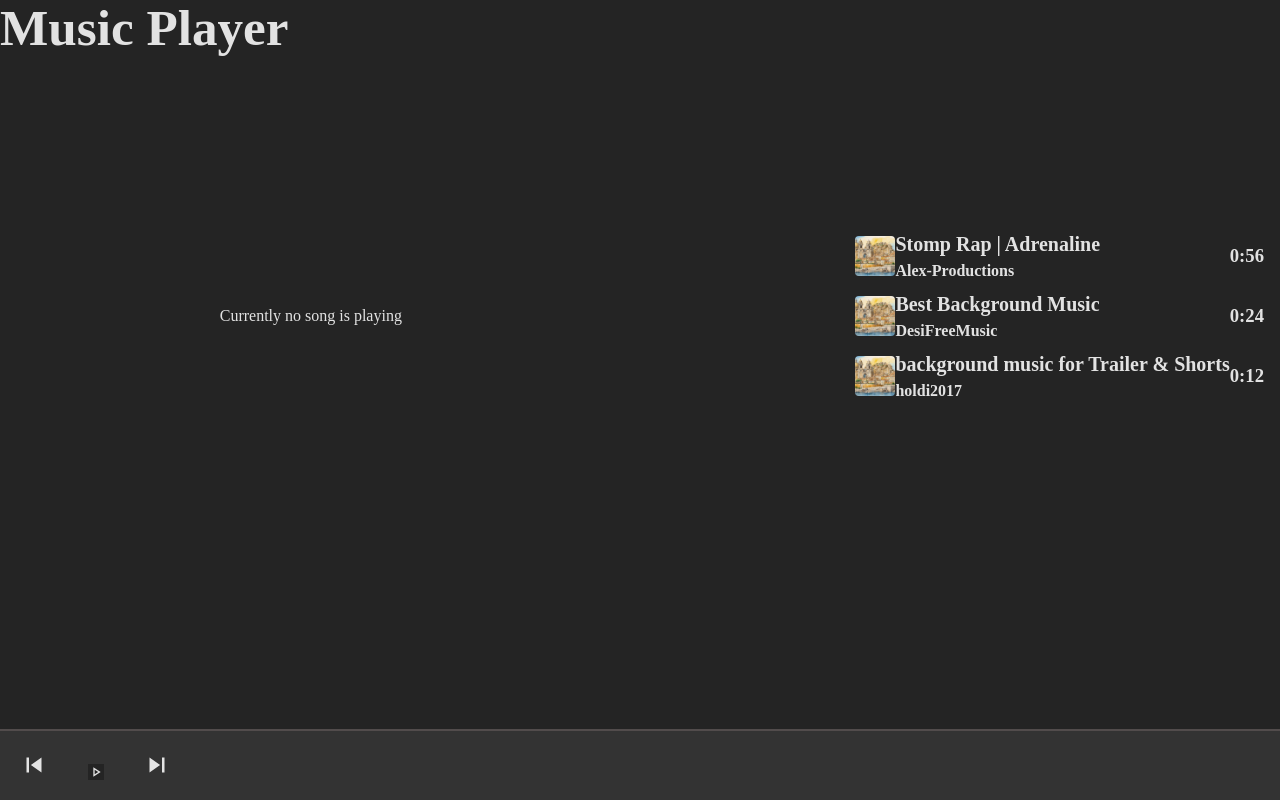
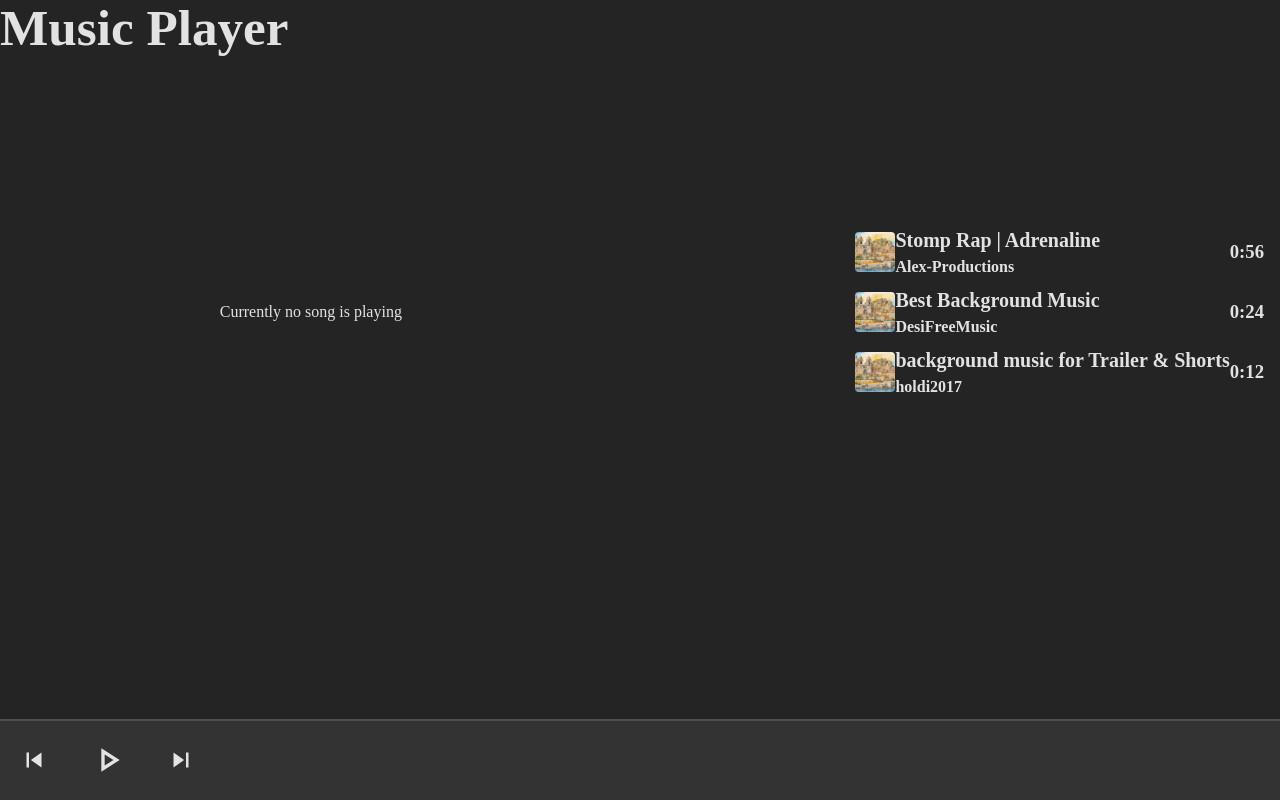
Before and after one commit to KarolisGaiv/music-player, a React (Vite) app: page / in a window 1280 px wide. Built offline with nearby package versions, Linux system fonts and the light colour scheme.

Commit message:
style: controls bar left icons

```diff
--- a/src/components/ControlsBar/ControlsBar.tsx
+++ b/src/components/ControlsBar/ControlsBar.tsx
@@ -33,7 +33,11 @@ export function ControlsBar() {
             <MdSkipPrevious className="control-icon" />
           </button>
           <button onClick={() => playTrack(currentTrackIndex)}>
-            {isPlaying ? <MdOutlinePause /> : <MdOutlinePlayArrow />}
+            {isPlaying ? (
+              <MdOutlinePause className="play-pause-icon" />
+            ) : (
+              <MdOutlinePlayArrow className="play-pause-icon" />
+            )}
           </button>
           <button onClick={() => nextTrack()}>
             <MdSkipNext className="control-icon" />
--- a/src/components/ControlsBar/style.css
+++ b/src/components/ControlsBar/style.css
@@ -18,6 +18,11 @@
   background-color: inherit;
 }
 
+.left-controls {
+  display: flex;
+  align-items: center;
+}
+
 .left-controls button {
   background: transparent;
   border: none;
@@ -28,3 +33,9 @@
   width: 30px;
   background: transparent;
 }
+
+.play-pause-icon {
+  height: 40px;
+  width: 40px;
+  background: transparent;
+}
```
